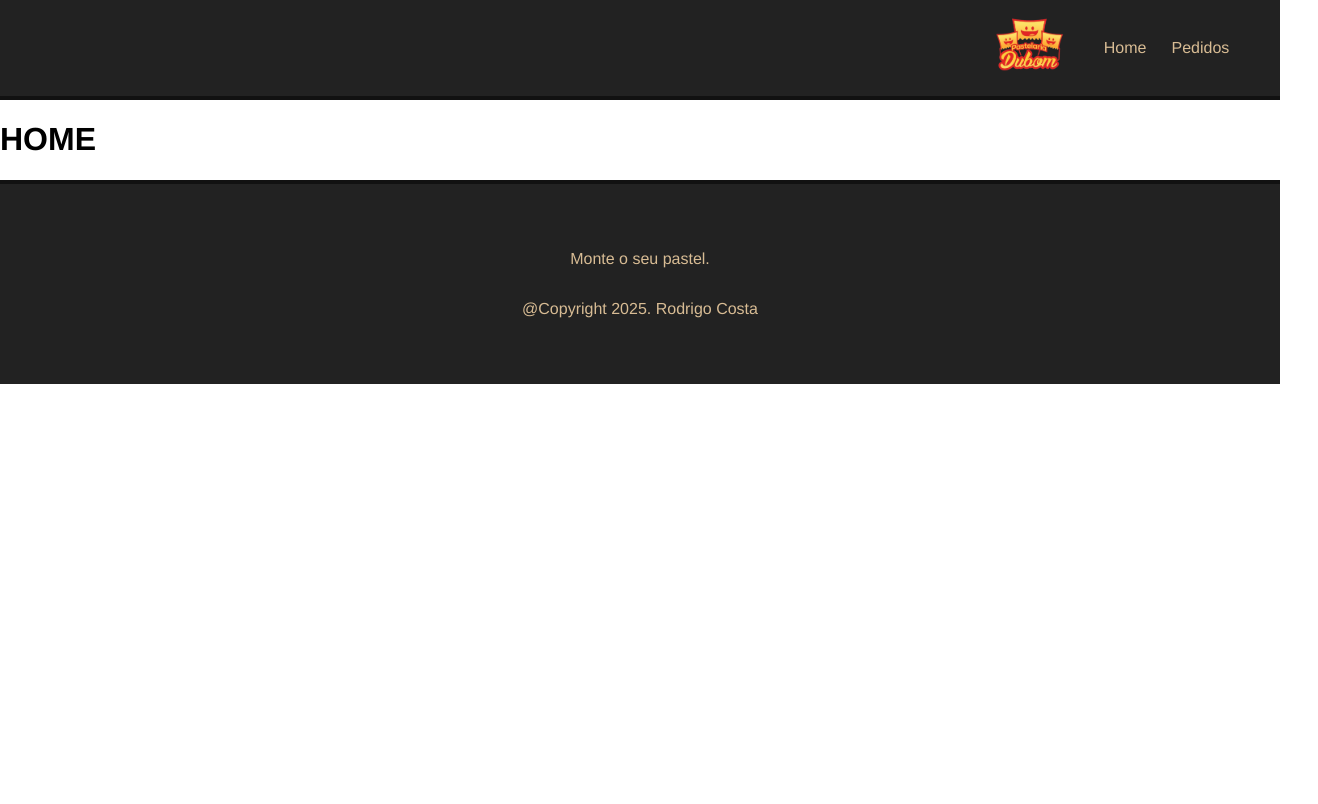
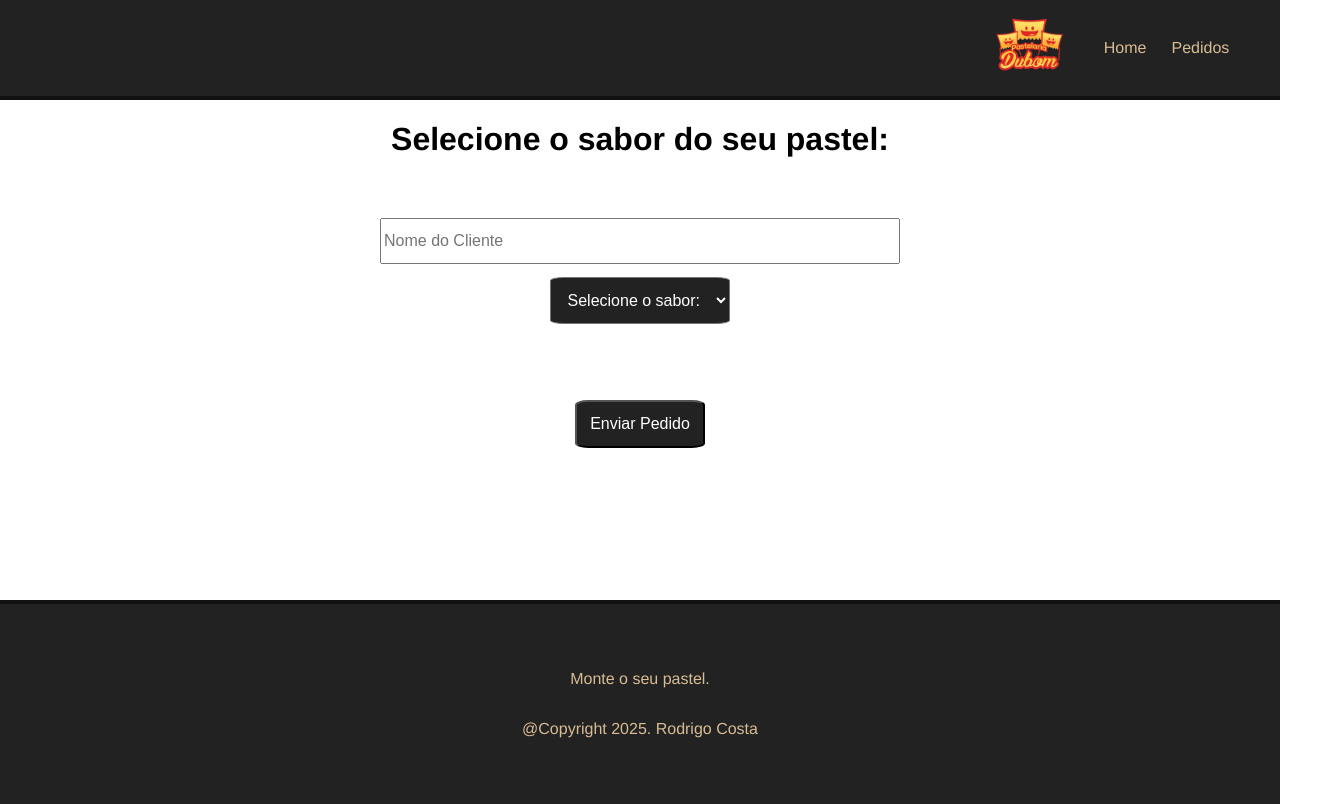
Before and after one commit to Rodrigo-Cn/PastelariaON, a Vue app: page / in a window 1280 px wide. Shown: the whole page, 1318 px wide, since content can reach past the window. Built offline with nearby package versions, Linux system fonts and the light colour scheme.

Commit message:
feat: Adiciona componente para adicionar pedido

```diff
--- a/db/db.json
+++ b/db/db.json
@@ -120,5 +120,10 @@
         "ingredientes": ["feijoada", "couve", "farofa"],
         "valor": 7.00
       }
+    ],
+    "pedidos":[
+
+
+
     ]
   }
--- /dev/null
+++ b/src/components/FormComponent.vue
@@ -0,0 +1,67 @@
+<template>
+  <div class="banner">
+    <h1>Selecione o sabor do seu pastel:</h1>
+    <form action="" id="form-flavor">
+      <div id="input-pastel">
+        <input type="text" name="name" placeholder="Nome do Cliente">
+        <select name="sabor" id="">
+          <option value="">Selecione o sabor:</option>
+        </select>
+      </div>
+      <div id="button">
+        <button type="submit">Enviar Pedido</button>
+      </div>
+    </form>
+  </div>
+
+</template>
+<script>
+    export default{
+        name:'FormComponent'
+    }
+</script>
+<style>
+    .banner{
+      width: 100%;
+      display: flex;
+      flex-direction: column;
+      justify-content:baseline;
+      align-items: center;
+      min-height: 500px;
+    }
+    #form-flavor{
+      width: 100%;
+      display: flex;
+      flex-direction: column;
+      align-items: center;
+    }
+    #form-flavor div{
+      width: 100%;
+      display: flex;
+      flex-direction: column;
+      align-items: center;
+      padding: 3%;
+    }
+    #input-pastel input{
+      margin-bottom: 1%;
+      width: 40%;
+      height: 40px;
+      font-size: 100%;
+    }
+    #input-pastel select{
+      cursor: pointer;
+      color: white;
+      background-color: #222;
+      border-radius: 8%;
+      padding: 1%;
+      font-size: 100%;
+    }
+    #button button{
+      cursor: pointer;
+      color: white;
+      background-color: #222;
+      border-radius: 10%;
+      padding: 1%;
+      font-size: 100%;
+    }
+</style>
--- a/src/router/index.js
+++ b/src/router/index.js
@@ -10,7 +10,7 @@ const routes = [
   {
     path: '/order',
     name: 'order',
-    component: () => import('../views/Orders.vue')
+    component: () => import('../views/OrdersView.vue')
   }
 ]
 
--- a/src/views/HomeView.vue
+++ b/src/views/HomeView.vue
@@ -1,9 +1,18 @@
 <template>
   <div class="home">
-    <h1>HOME</h1>
+    <FormComponent/>
   </div>
 </template>
+<script>
+import FormComponent from '../components/FormComponent.vue';
 
-<script>
+  FormComponent
+
+  export default{
+    name:'HomeView',
+    components:{
+      FormComponent,
+    }
+  }
 
 </script>
```
Also changed, not shown: src/views/OrdersView.vue (renamed from src/views/Orders.vue).
